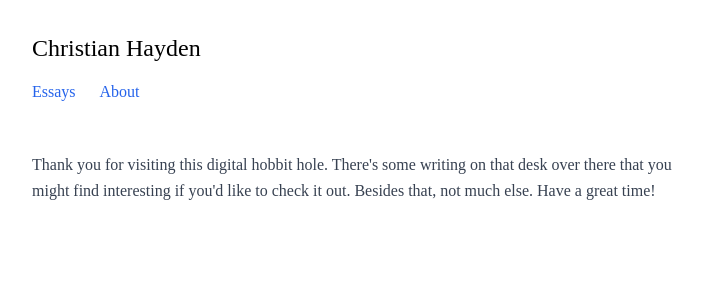
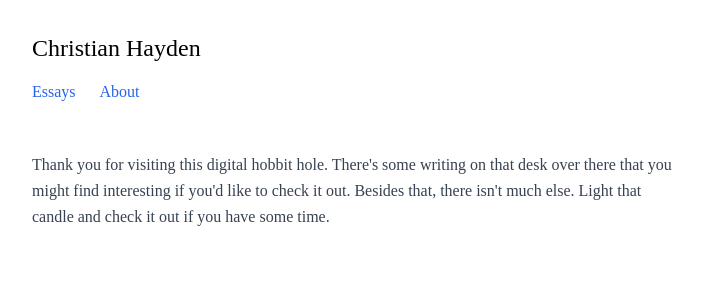
Before and after one commit to chayden2021/christianhayden.com, a Next.js app: page / in a window 1280 px wide. Shown: the top 300 px of the page, without its empty margins (288-990 px from the left). Built offline with nearby package versions, Linux system fonts and the light colour scheme.

Commit message:
Update page.tsx

```diff
--- a/app/page.tsx
+++ b/app/page.tsx
@@ -23,7 +23,7 @@ export default function HomePage() {
         <main>
           <div className="prose prose-lg max-w-none">
             <p className="text-gray-700 leading-relaxed">
-              Thank you for visiting this digital hobbit hole. There's some writing on that desk over there that you might find interesting if you'd like to check it out. Besides that, not much else. Have a great time!
+              Thank you for visiting this digital hobbit hole. There's some writing on that desk over there that you might find interesting if you'd like to check it out. Besides that, there isn't much else. Light that candle and check it out if you have some time.
             </p>
           </div>
         </main>
```
